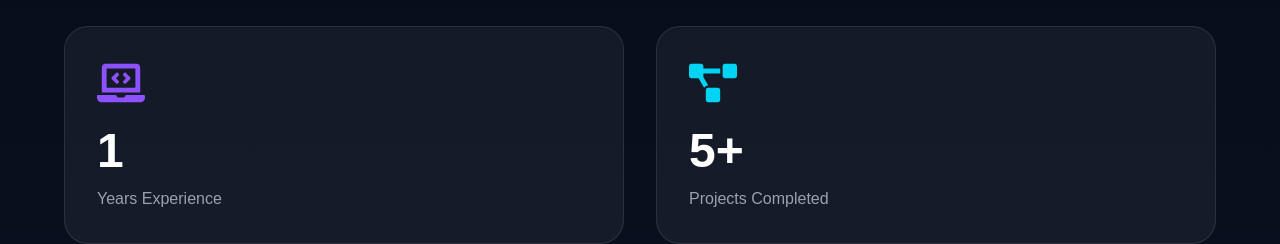
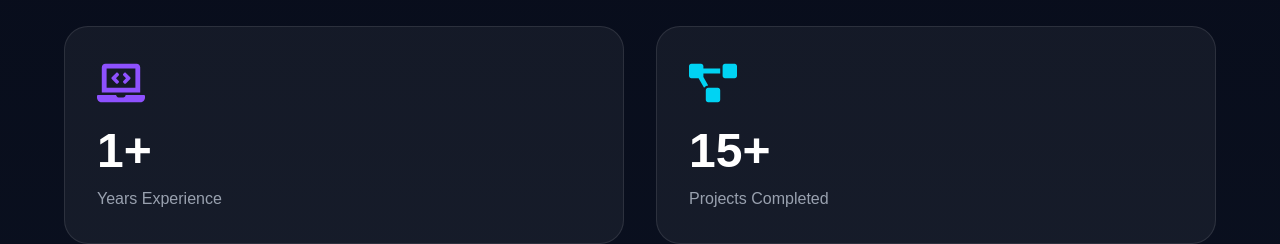
Before and after one commit to Jadhav14/swati-portfolio, a React (Vite) app: page / in a window 1280 px wide. Shown: the part 1480-1724 px from the top of the page. Built offline with nearby package versions, Linux system fonts and the light colour scheme.

Commit message:
Update experience and projects count in About component

```diff
--- a/src/components/About.jsx
+++ b/src/components/About.jsx
@@ -114,7 +114,7 @@ export default function About() {
             <FaLaptopCode className="text-5xl text-violet-500 mb-5" />
 
             <h3 className="text-5xl font-bold">
-              1
+              1+
             </h3>
 
             <p className="text-gray-400 mt-3">
@@ -134,7 +134,7 @@ export default function About() {
             <FaProjectDiagram className="text-5xl text-cyan-400 mb-5" />
 
             <h3 className="text-5xl font-bold">
-              5+
+              15+
             </h3>
 
             <p className="text-gray-400 mt-3">
```
